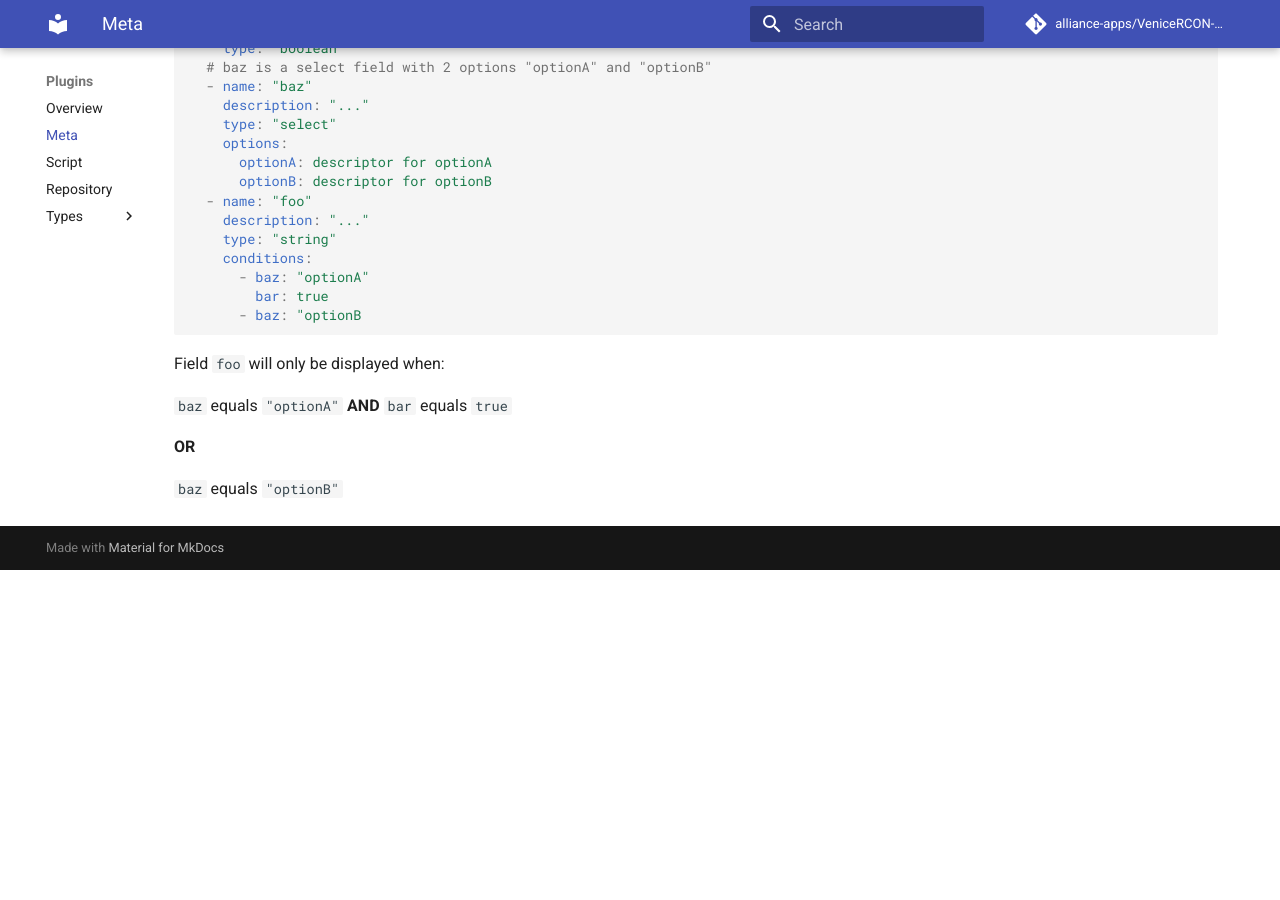
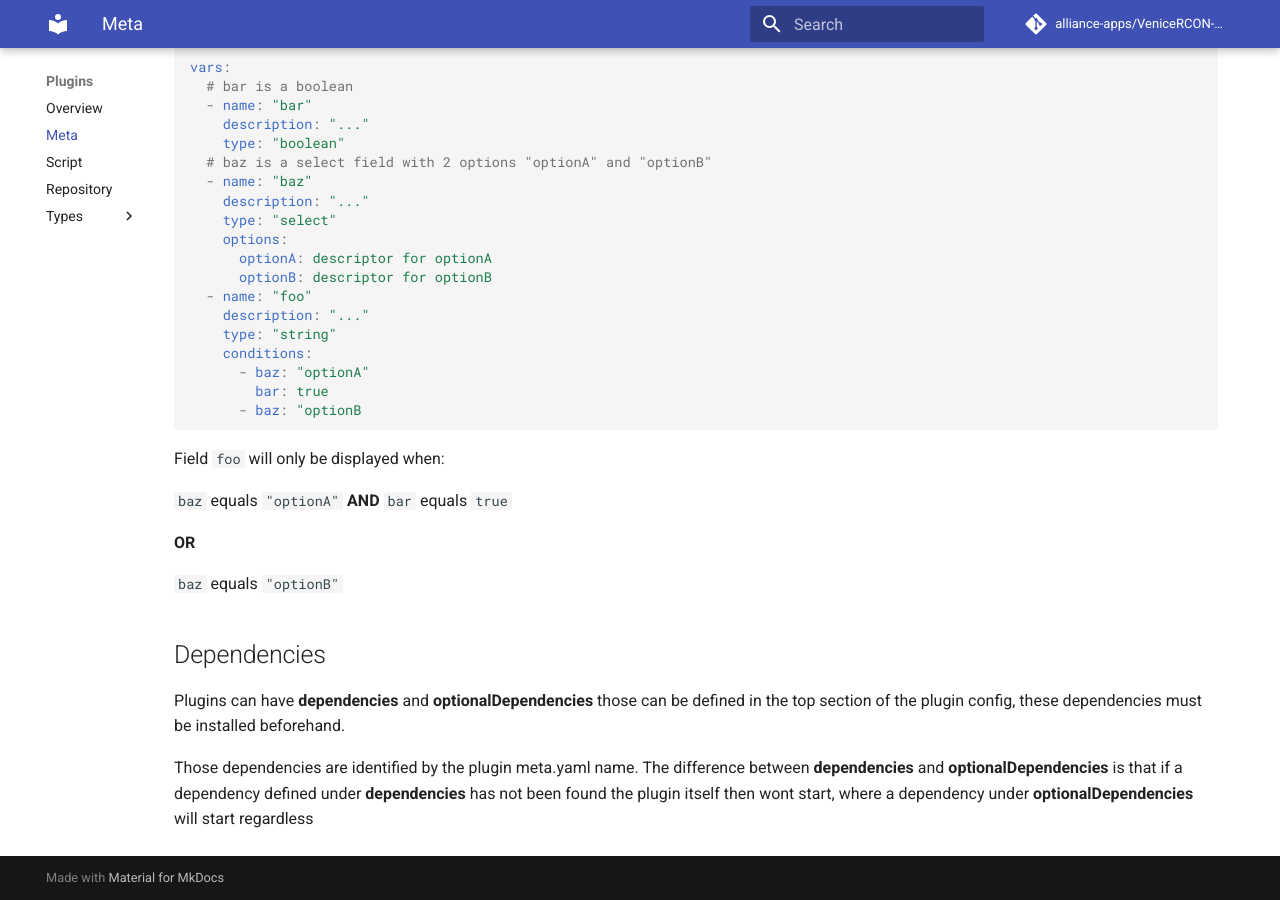
Before and after one commit to alliance-apps/VeniceRCON-documentation, an MkDocs documentation site: the page built from docs/general/plugin/meta.md, in a window 1280 px wide and 900 px high, scrolled down 1755 px. Built offline with MkDocs 1.6.1 and Material for MkDocs 9.7.7, drawn with Linux system fonts in a browser that asks for light colours; comment, search, counter and statistics services are not loaded; before the commit the page ends 2325 px from its top, so only the background shows below that; some of the changed text lies outside the part shown.

Commit message:
document dependencies

```diff
--- a/docs/general/plugin/meta.md
+++ b/docs/general/plugin/meta.md
@@ -15,6 +15,11 @@ version: "1.0.0"
 backend: "BF3"
 #plugin entry point
 entry: "index.js"
+#dependencies which are mandatory for this plugin
+dependencies: []
+#require other dependencies
+optionalDependencies:
+  - Other Plugin
 vars:
     #arbitary key to identify the config entry in the config object
   - name: "foo"
@@ -86,3 +91,9 @@ Field `foo` will only be displayed when:
 **OR**
 
 `baz` equals `"optionB"`
+
+## Dependencies
+
+Plugins can have **dependencies**  and **optionalDependencies** those can be defined in the top section of the plugin config, these dependencies must be installed beforehand.
+
+Those dependencies are identified by the plugin meta.yaml name. The difference between **dependencies**  and **optionalDependencies** is that if a dependency defined under **dependencies** has not been found the plugin itself then wont start, where a dependency under **optionalDependencies** will start regardless
```
